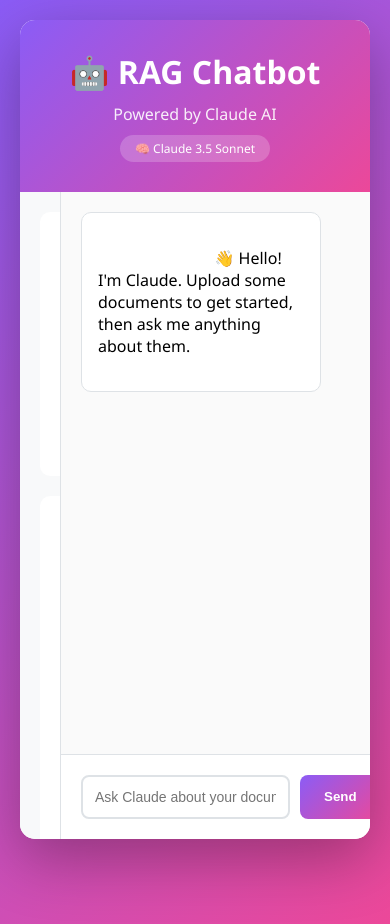
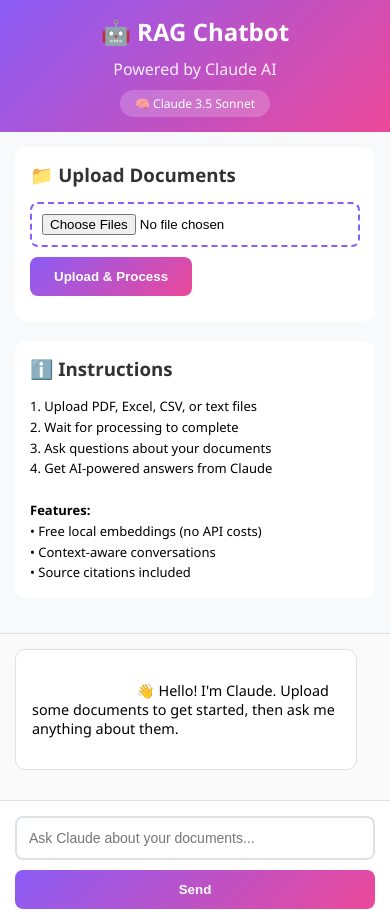
Before and after one commit to riyalsubash/rag-chatbot, a Flask app: page / in a window 390 px wide. Run offline with Flask 3, Linux system fonts and the light colour scheme.

Commit message:
made responsive

```diff
--- a/static/style.css
+++ b/static/style.css
@@ -150,3 +150,91 @@
                 0% { transform: rotate(0deg); }
                 100% { transform: rotate(360deg); }
             }
+            /* Responsive CSS - Add this to the end of your stylesheet */
+
+@media (max-width: 768px) {
+    body {
+        padding: 0;
+    }
+
+    .container {
+        width: 100%;
+        height: 100vh;
+        max-width: none;
+        margin: 0;
+        border-radius: 0;
+        box-shadow: none;
+        display: flex;
+        flex-direction: column;
+    }
+
+    .header {
+        padding: 20px;
+    }
+
+    .content {
+        flex-direction: column;
+        height: auto; /* Override 70vh */
+        flex-grow: 1;
+        overflow-y: auto; /* Allow content (sidebar + chat) to scroll if needed */
+    }
+
+    .sidebar {
+        width: 100%;
+        height: auto;
+        border-right: none;
+        border-bottom: 1px solid #dee2e6;
+        overflow-y: visible; /* Show all content */
+        flex-shrink: 0; /* Prevent sidebar from shrinking */
+    }
+
+    .chat-area {
+        flex-grow: 1;
+        /* Ensure chat area can grow to fill remaining space */
+        height: 100%;
+    }
+
+    .messages {
+        flex-grow: 1; /* Ensure messages div grows */
+    }
+
+    .message {
+        max-width: 90%;
+    }
+
+    .input-group {
+        flex-direction: column;
+    }
+
+    /* The 'gap: 10px' in .input-group will handle vertical spacing */
+}
+
+@media (max-width: 480px) {
+    .header {
+        padding: 15px;
+    }
+
+    .header h1 {
+        font-size: 1.5rem;
+    }
+
+    .claude-badge {
+        position: static; /* Remove absolute positioning if it was ever added */
+        margin-top: 10px;
+    }
+
+    .sidebar,
+    .messages,
+    .input-area {
+        padding: 15px;
+    }
+
+    .upload-section {
+        padding: 15px;
+    }
+
+    .message {
+        max-width: 95%;
+        font-size: 0.9rem;
+    }
+}
--- a/templates/index.html
+++ b/templates/index.html
@@ -3,6 +3,8 @@
     <head>
         <title>RAG Chatbot - Claude AI</title>
         <link rel="stylesheet" href="{{url_for('static',filename='style.css')}}">
+        <!-- <meta content="" > -->
+         <meta name="viewport" content="width=device-width, initial-scale=1.0">
     </head>
     <body>
         <div class="container">
```
Also changed, not shown: test.py (deleted, +0 -76 lines).
